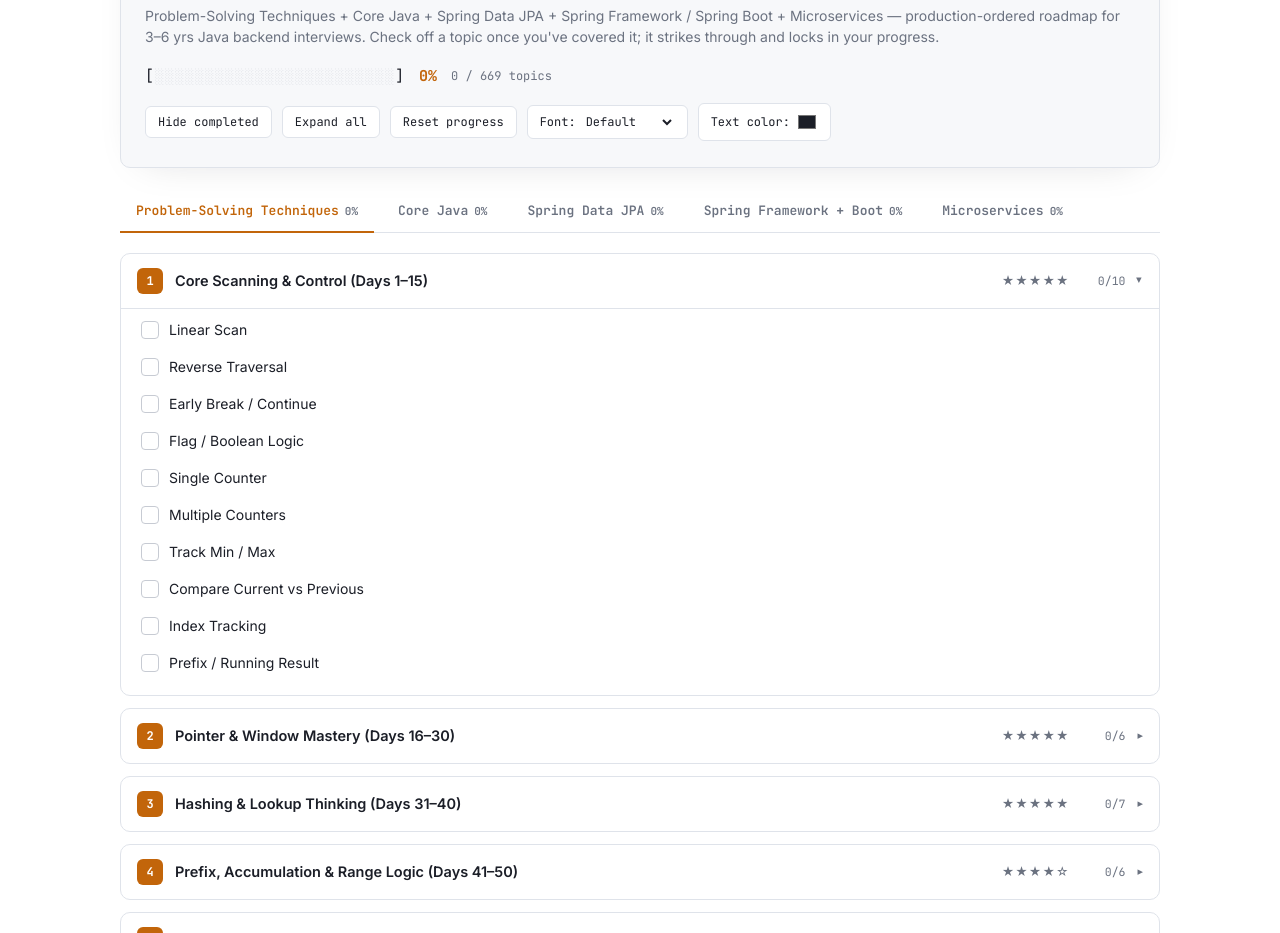
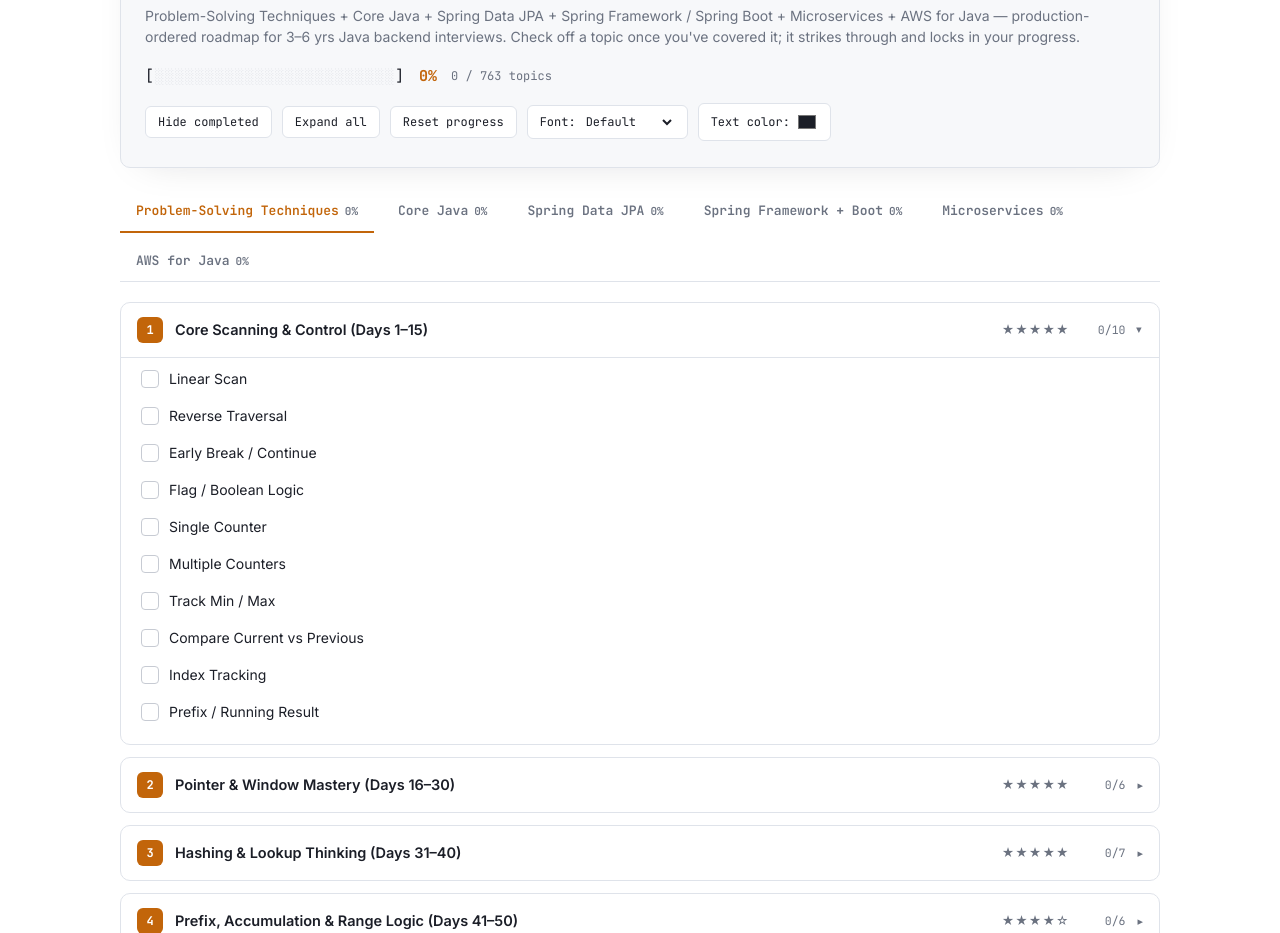
Before and after one commit to thedurairaj/syllabus, a plain HTML site: page interviewPrep.html in a window 1280 px wide. Shown: the part 167-1100 px from the top of the page. Drawn offline with Linux system fonts and the light colour scheme.

Commit message:
updated interview prep

```diff
--- a/interviewPrep.html
+++ b/interviewPrep.html
@@ -347,7 +347,7 @@
         <div class="term-body">
             <div class="term-line"><span class="prompt">$</span> <span class="path">~/interview-prep</span> ./track --status</div>
             <h1 class="term-h1">Java Backend Prep Tracker<span class="cursor"></span></h1>
-            <p class="term-sub">Problem-Solving Techniques + Core Java + Spring Data JPA + Spring Framework / Spring Boot + Microservices — production-ordered roadmap for 3–6 yrs Java backend interviews. Check off a topic once you've covered it; it strikes through and locks in your progress.</p>
+            <p class="term-sub">Problem-Solving Techniques + Core Java + Spring Data JPA + Spring Framework / Spring Boot + Microservices + AWS for Java — production-ordered roadmap for 3–6 yrs Java backend interviews. Check off a topic once you've covered it; it strikes through and locks in your progress.</p>
 
             <div class="overall">
                 <span class="bracket" id="bracket"></span>
@@ -550,6 +550,36 @@
                 { title:"Common Design Patterns", stars:5, items:["Strangler Fig Pattern","Backend for Frontend (BFF)","Sidecar Pattern","Aggregator Pattern","Ambassador Pattern","Saga Pattern","CQRS","API Gateway Pattern","Circuit Breaker Pattern"] },
                 { title:"Production Best Practices", stars:5, items:["Design for Failure","Idempotent APIs","Stateless Services","Timeout & Retry Tuning","Avoid Chatty Communication (minimize hops)","Graceful Shutdown","Correlation IDs on Every Request","Externalized Configuration","Health Checks for Every Service","Versioned, Backward-Compatible APIs","Observability from Day One"] }
             ]
+        },
+        {
+            id: "aws",
+            title: "AWS for Java",
+            focusTitle: "High-Priority AWS Topics (Must Master)",
+            focus: [
+                "IAM Roles vs Access Keys","EC2 vs ECS/Fargate vs Lambda","Lambda Cold Start & Mitigation",
+                "S3 Pre-Signed URLs","S3 Bucket Policy vs IAM Policy","RDS Multi-AZ vs Read Replica",
+                "DynamoDB Partition Key vs Sort Key","RDS vs DynamoDB — When to Choose","SQS Standard vs FIFO",
+                "SQS Visibility Timeout & DLQ","SNS + SQS Fan-Out Pattern","API Gateway + Lambda Integration",
+                "Security Groups vs NACLs","Public vs Private Subnet Design","Secrets Manager vs Parameter Store",
+                "CloudWatch Logs & Alarms","Auto Scaling Groups & Load Balancer","AWS SDK for Java — Client & Retry",
+                "Spring Cloud AWS Integration (S3/SQS)","Deploying a Spring Boot App to AWS"
+            ],
+            sections: [
+                { title:"AWS Fundamentals", stars:5, items:["Cloud Computing (IaaS / PaaS / SaaS)","AWS Global Infrastructure — Regions & AZs","AWS Free Tier & Pricing Model (concept)","AWS Console vs CLI vs SDK","Shared Responsibility Model","Core Services Overview"] },
+                { title:"IAM & Security", stars:5, items:["Users, Groups, Roles","IAM Policies (JSON structure — concept)","Principle of Least Privilege","Instance Roles vs Access Keys","Cross-Account Roles (concept)","Security Groups vs NACLs","KMS (Key Management Service)","Secrets Manager vs Parameter Store"] },
+                { title:"Compute (EC2 / Elastic Beanstalk)", stars:4, items:["EC2 Instance Basics","Instance Types (concept)","AMI (Amazon Machine Image)","Auto Scaling Groups","Load Balancer Basics (ALB vs NLB)","Elastic Beanstalk (Java app deployment)","EC2 vs Containers vs Serverless — when to use what"] },
+                { title:"Containers (ECS / EKS / Fargate)", stars:4, items:["Docker Recap (image, container, registry)","ECS Task & Service","Fargate vs EC2 Launch Type","ECR (Elastic Container Registry)","EKS (Kubernetes on AWS) — concept","Service Discovery in ECS (concept)"] },
+                { title:"Serverless (Lambda)", stars:5, items:["Lambda Function Basics","Java Lambda Handler (`RequestHandler`)","Cold Start Problem & Mitigation","Triggers (S3, SQS, API Gateway, EventBridge)","Lambda Layers (concept)","Timeout & Memory Configuration","When to Use Lambda vs EC2/ECS"] },
+                { title:"Storage (S3)", stars:5, items:["Buckets & Objects","Storage Classes (concept)","Pre-Signed URLs","Bucket Policies vs IAM Policies","Versioning","Lifecycle Rules","Java S3 Upload/Download (SDK usage)","Event Notifications (S3 → Lambda/SQS)"] },
+                { title:"Databases (RDS / DynamoDB)", stars:5, items:["RDS Basics (MySQL/Postgres on AWS)","Multi-AZ vs Read Replicas","Connection Pooling from Java (RDS Proxy — concept)","DynamoDB Basics (NoSQL)","Partition Key vs Sort Key","DynamoDB Read/Write Capacity","When to Choose RDS vs DynamoDB","Java SDK for DynamoDB (basic CRUD)"] },
+                { title:"Messaging (SQS / SNS)", stars:5, items:["SQS Standard vs FIFO Queue","Visibility Timeout","Dead Letter Queue (DLQ)","SNS Topics & Subscriptions","SNS + SQS Fan-Out Pattern","Java Producer/Consumer for SQS (SDK usage)","EventBridge (concept)"] },
+                { title:"API Layer (API Gateway / ALB)", stars:4, items:["API Gateway Basics (REST API)","API Gateway + Lambda Integration","Request/Response Mapping (concept)","Throttling & Rate Limiting","Custom Authorizers (JWT/Lambda — concept)","Application Load Balancer Basics","Health Checks"] },
+                { title:"Networking Basics (VPC)", stars:3, items:["VPC, Subnets (Public vs Private)","Internet Gateway vs NAT Gateway","Route Tables (concept)","Security Groups (Stateful) vs NACLs (Stateless)","VPC Endpoints (concept)","Why Private Subnets for DB/Backend Services"] },
+                { title:"Configuration & Secrets", stars:4, items:["Systems Manager Parameter Store","Secrets Manager (rotation — concept)","Environment Variables in Lambda/ECS","Externalizing Config from Spring Boot Apps","Config Precedence in Production"] },
+                { title:"Monitoring & Logging", stars:5, items:["CloudWatch Logs","CloudWatch Metrics & Alarms","CloudWatch Dashboards (concept)","X-Ray (Distributed Tracing — concept)","Structured Logging from Java Apps","Log Groups / Log Streams (Lambda & ECS)"] },
+                { title:"Java SDK & Spring Cloud AWS", stars:4, items:["AWS SDK for Java (v2) Basics","Client Builders (`S3Client`, `SqsClient`, `DynamoDbClient`)","Credentials Chain (concept)","Spring Cloud AWS — S3/SQS/SNS Integration","`@SqsListener` (concept)","Retry & Backoff in SDK Calls","Local Testing with LocalStack (concept)"] },
+                { title:"CI/CD & Deployment", stars:4, items:["CodePipeline / CodeBuild (concept)","Deploying Spring Boot JAR to Elastic Beanstalk","Deploying Docker Image to ECS","Blue-Green Deployment (concept)","Infrastructure as Code — CloudFormation/Terraform (concept)","Environment Promotion (dev → staging → prod)"] }
+            ]
         }
     ];
 
```
